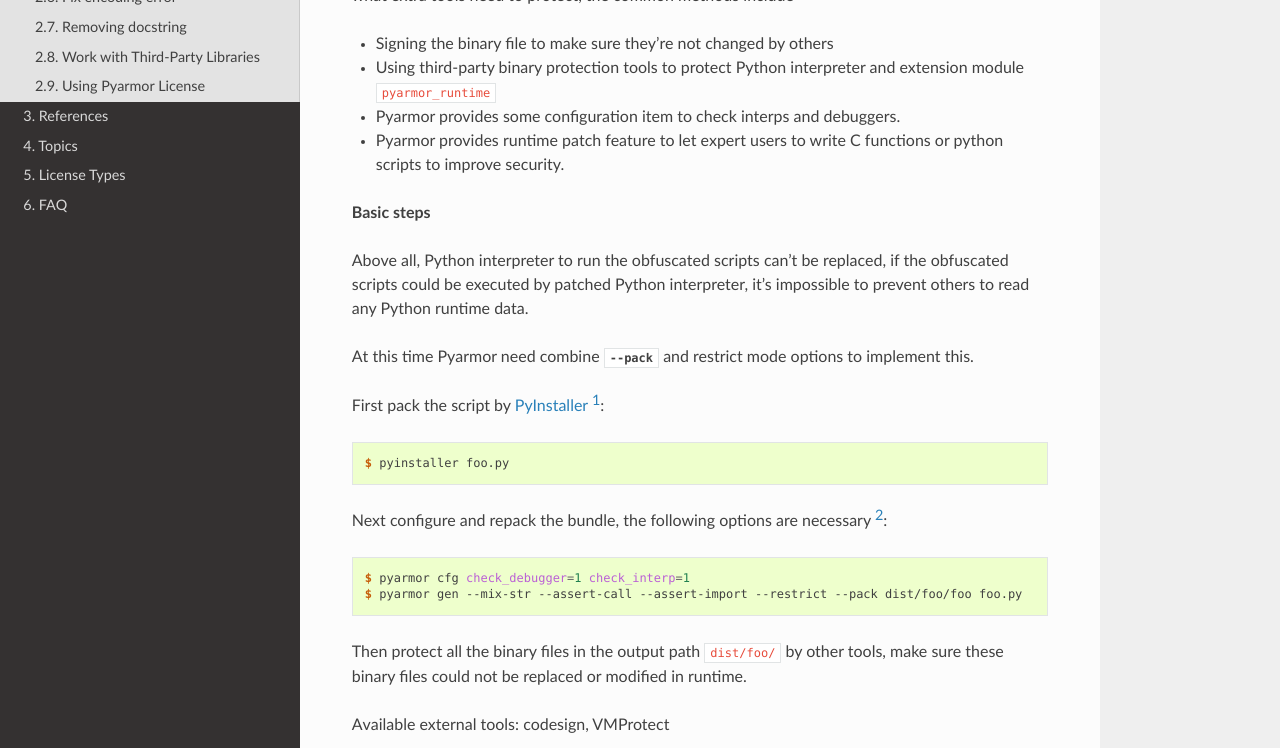
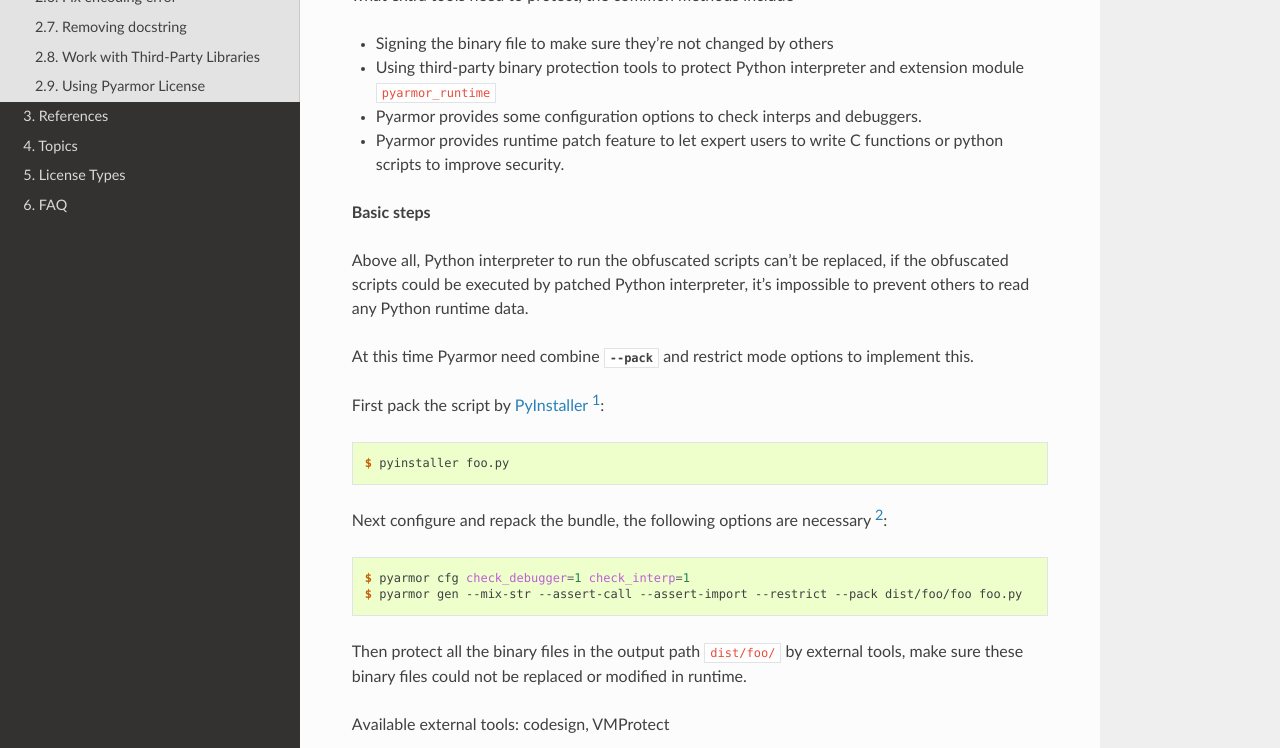
Before and after one commit to dashingsoft/pyarmor, a Sphinx documentation site: the page built from docs/how-to/protection.rst, in a window 1280 px wide and 1400 px high. Shown: the part 393-1141 px from the top of the window. Built offline with Sphinx 7.4.7 and the Read the Docs theme 2.0.0, drawn with Linux system fonts in a browser that asks for light colours.

Commit message:
Fix typo

```diff
--- a/docs/how-to/protection.rst
+++ b/docs/how-to/protection.rst
@@ -19,7 +19,7 @@
 
 - Signing the binary file to make sure they're not changed by others
 - Using third-party binary protection tools to protect Python interpreter and extension module ``pyarmor_runtime``
-- Pyarmor provides some configuration item to check interps and debuggers.
+- Pyarmor provides some configuration options to check interps and debuggers.
 - Pyarmor provides runtime patch feature to let expert users to write C functions or python scripts to improve security.
 
 ..
@@ -40,7 +40,7 @@
     $ pyarmor cfg check_debugger=1 check_interp=1
     $ pyarmor gen --mix-str --assert-call --assert-import --restrict --pack dist/foo/foo foo.py
 
-Then protect all the binary files in the output path :file:`dist/foo/` by other tools, make sure these binary files could not be replaced or modified in runtime.
+Then protect all the binary files in the output path :file:`dist/foo/` by external tools, make sure these binary files could not be replaced or modified in runtime.
 
 Available external tools: codesign, VMProtect
 
--- a/docs/tutorial/customization.rst
+++ b/docs/tutorial/customization.rst
@@ -193,7 +193,7 @@ Line 7 ``EXCEPTED_VALUE`` need to be replaced with real value, but it doesn't wo
 
 .. code-block:: python
 
-    # Plugin sript: .pyarmor/myplugin.py
+    # Plugin script: .pyarmor/myplugin.py
 
     __all__ = ['CondaPlugin', 'RuntimePlugin']
 
```
